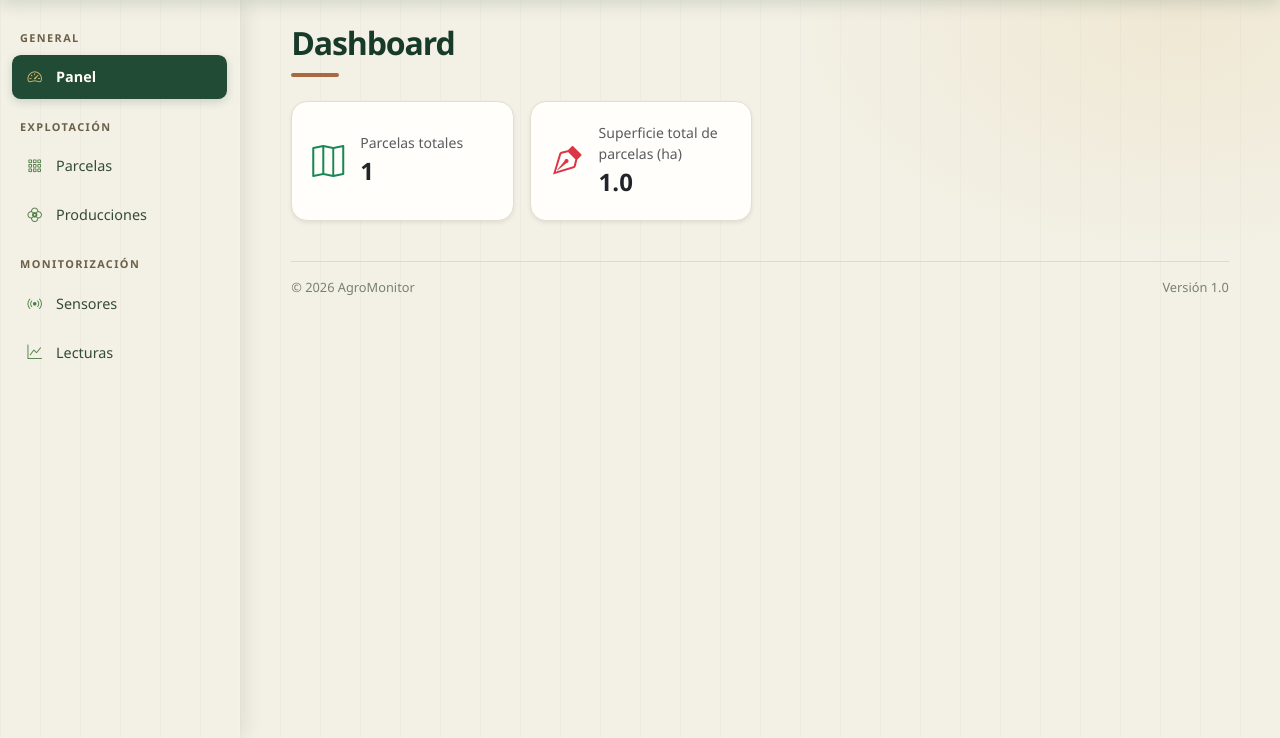
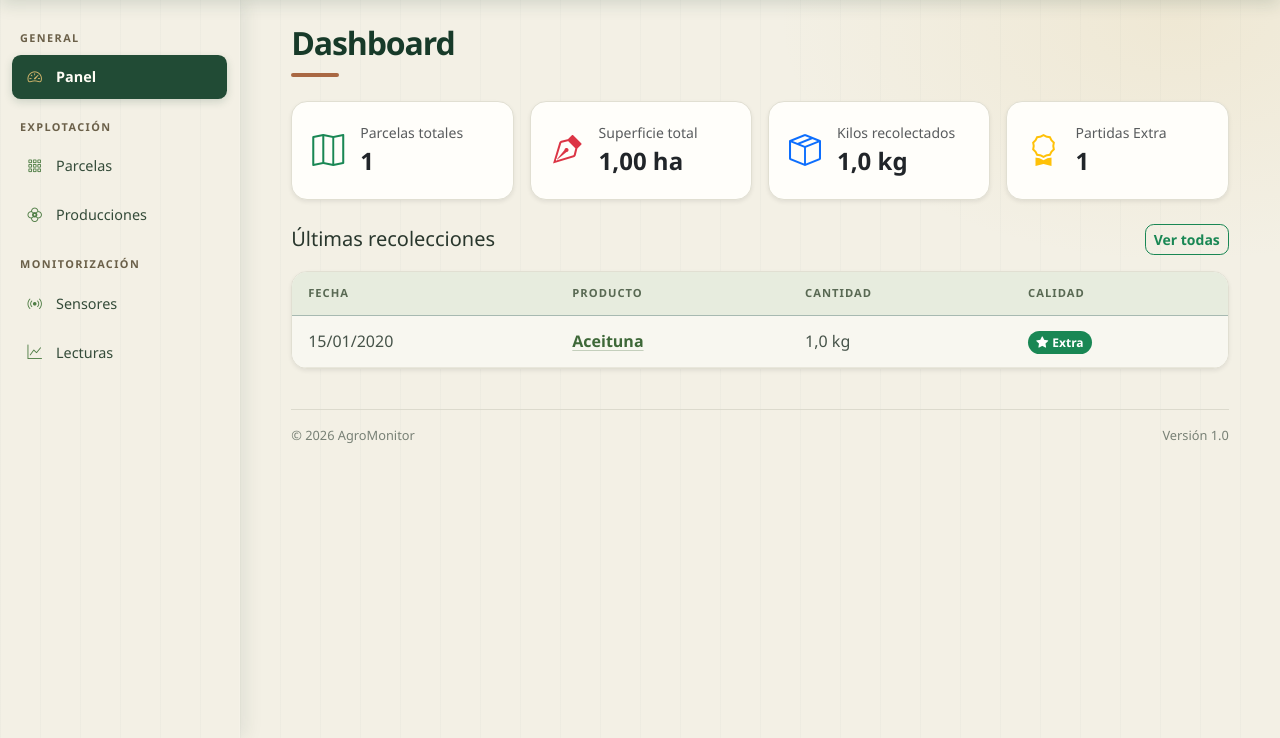
Before and after one commit to oscarromrod/parcelas, a Spring Boot app: page / in a window 1280 px wide. Shown: the part 62-800 px from the top of the page. Run offline with Spring Boot 4, Linux system fonts and the light colour scheme; tables that the repository leaves empty hold one stand-in row (values such as "Sample post").

Commit message:
feat(dashboard): añadir métricas y últimas recolecciones de producción

```diff
--- a/src/main/java/com/daw/parcelas/controller/InicioController.java
+++ b/src/main/java/com/daw/parcelas/controller/InicioController.java
@@ -1,6 +1,8 @@
 package com.daw.parcelas.controller;
 
+import com.daw.parcelas.model.Calidad;
 import com.daw.parcelas.services.ParcelaService;
+import com.daw.parcelas.services.ProduccionService;
 import org.springframework.stereotype.Controller;
 import org.springframework.ui.Model;
 import org.springframework.web.bind.annotation.GetMapping;
@@ -9,9 +11,11 @@ import org.springframework.web.bind.annotation.GetMapping;
 public class InicioController {
 
     private final ParcelaService parcelaService;
+    private final ProduccionService produccionService;
 
-    public InicioController(ParcelaService parcelaService) {
+    public InicioController(ParcelaService parcelaService, ProduccionService produccionService) {
         this.parcelaService = parcelaService;
+        this.produccionService = produccionService;
     }
 
     // Muestra la página de inicio con la información proporcionada por el servicio de parcelas
@@ -20,6 +24,9 @@ public class InicioController {
         // Recopilar información
         model.addAttribute("superficieTotal", parcelaService.superficieTotal());
         model.addAttribute("cantidadParcelas", parcelaService.contar());
+        model.addAttribute("kilosTotales", produccionService.kilosTotales());
+        model.addAttribute("partidasExtra", produccionService.contarPorCalidad(Calidad.EXTRA));
+        model.addAttribute("ultimasRecolecciones", produccionService.ultimas());
         return "dashboard";
     }
 
--- a/src/main/java/com/daw/parcelas/repository/ProduccionRepository.java
+++ b/src/main/java/com/daw/parcelas/repository/ProduccionRepository.java
@@ -12,4 +12,6 @@ public interface ProduccionRepository extends JpaRepository<Produccion, Long> {
     List<Produccion> findAllByProductoOrderByFechaRecoleccionDesc(Producto producto);
     List<Produccion> findAllByCalidadOrderByFechaRecoleccionDesc(Calidad calidad);
     List<Produccion> findAllByProductoAndCalidadOrderByFechaRecoleccionDesc(Producto producto, Calidad calidad);
+    List<Produccion> findTop5ByOrderByFechaRecoleccionDesc();
+    long countByCalidad(Calidad calidad);
 }
--- a/src/main/java/com/daw/parcelas/services/ProduccionService.java
+++ b/src/main/java/com/daw/parcelas/services/ProduccionService.java
@@ -11,4 +11,7 @@ public interface ProduccionService {
     Produccion buscarPorId(Long id);
     Produccion guardar(Produccion produccion);
     void eliminar(Long id);
+    double kilosTotales();
+    long contarPorCalidad(Calidad calidad);
+    List<Produccion> ultimas();
 }
--- a/src/main/resources/templates/dashboard.html
+++ b/src/main/resources/templates/dashboard.html
@@ -11,9 +11,55 @@
   <main class="app-main flex-grow-1 p-3 p-lg-4">
 
     <h2>Dashboard</h2>
-    <div class="row g-3">
+    <div class="row g-3"
+         th:with="ha=${#numbers.formatDecimal(superficieTotal, 1, 'POINT', 2, 'COMMA')} + ' ha',
+                  kg=${#numbers.formatDecimal(kilosTotales, 1, 'POINT', 1, 'COMMA')} + ' kg'">
       <div th:replace="~{fragments/comunes :: tarjeta('Parcelas totales', ${cantidadParcelas}, 'bi-map', 'success')}"></div>
-      <div th:replace="~{fragments/comunes :: tarjeta('Superficie total de parcelas (ha)', ${superficieTotal}, 'bi-vector-pen', 'danger')}"></div>
+      <div th:replace="~{fragments/comunes :: tarjeta('Superficie total', ${ha}, 'bi-vector-pen', 'danger')}"></div>
+      <div th:replace="~{fragments/comunes :: tarjeta('Kilos recolectados', ${kg}, 'bi-box-seam', 'primary')}"></div>
+      <div th:replace="~{fragments/comunes :: tarjeta('Partidas Extra', ${partidasExtra}, 'bi-award', 'warning')}"></div>
+    </div>
+
+    <div class="d-flex justify-content-between align-items-center mt-4 mb-3">
+      <h3 class="h5 mb-0">Últimas recolecciones</h3>
+      <a th:href="@{/producciones}" class="btn btn-sm btn-outline-success">Ver todas</a>
+    </div>
+
+    <div class="card shadow-sm border-0">
+      <div class="table-responsive">
+        <table class="table table-striped table-hover align-middle mb-0">
+          <thead class="table-success">
+          <tr>
+            <th>Fecha</th>
+            <th>Producto</th>
+            <th>Cantidad</th>
+            <th>Calidad</th>
+          </tr>
+          </thead>
+          <tbody>
+          <tr th:if="${#lists.isEmpty(ultimasRecolecciones)}">
+            <td colspan="4" class="text-center text-secondary">
+              No hay recolecciones recientes.
+            </td>
+          </tr>
+          <tr th:each="p : ${ultimasRecolecciones}">
+            <td th:text="${#temporals.format(p.fechaRecoleccion, 'dd/MM/yyyy')}">21/10/2026</td>
+            <td>
+              <a th:href="@{/producciones/{id}(id=${p.id})}"
+                 th:text="${p.producto.etiqueta}">
+                Producto
+              </a>
+            </td>
+            <td th:text="${#numbers.formatDecimal(p.cantidadKg, 1, 'POINT', 1, 'COMMA') + ' kg'}">
+              0,0 kg
+            </td>
+            <td>
+              <th:block th:replace="~{fragments/comunes :: badgeCalidad(${p.calidad})}"></th:block>
+            </td>
+          </tr>
+          </tbody>
+        </table>
+      </div>
     </div>
 
     <footer th:replace="~{fragments/layout :: footer}"></footer>
```
Also changed, not shown: src/main/java/com/daw/parcelas/services/ProduccionServiceImpl.java (+21 -0 lines).
